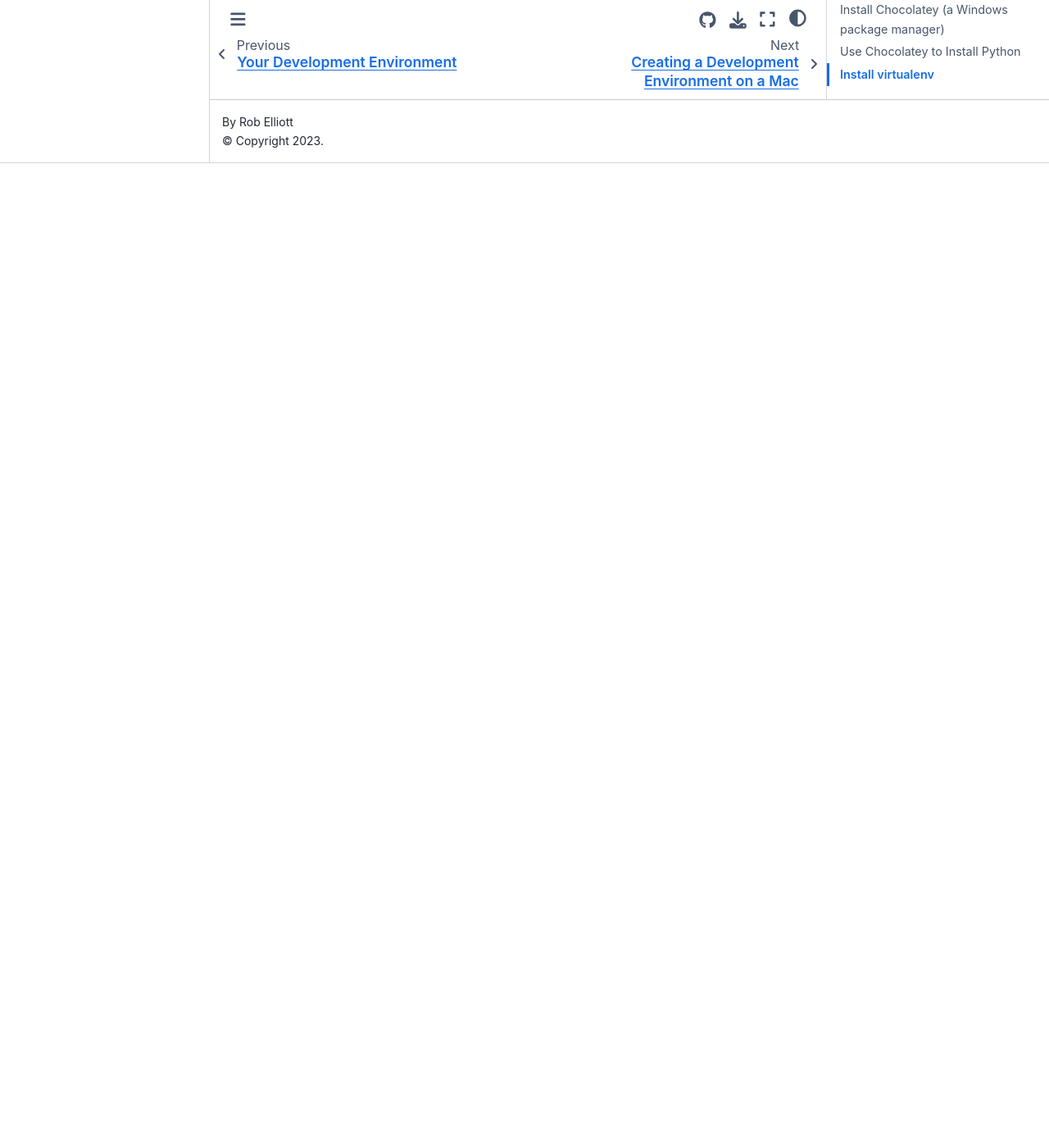
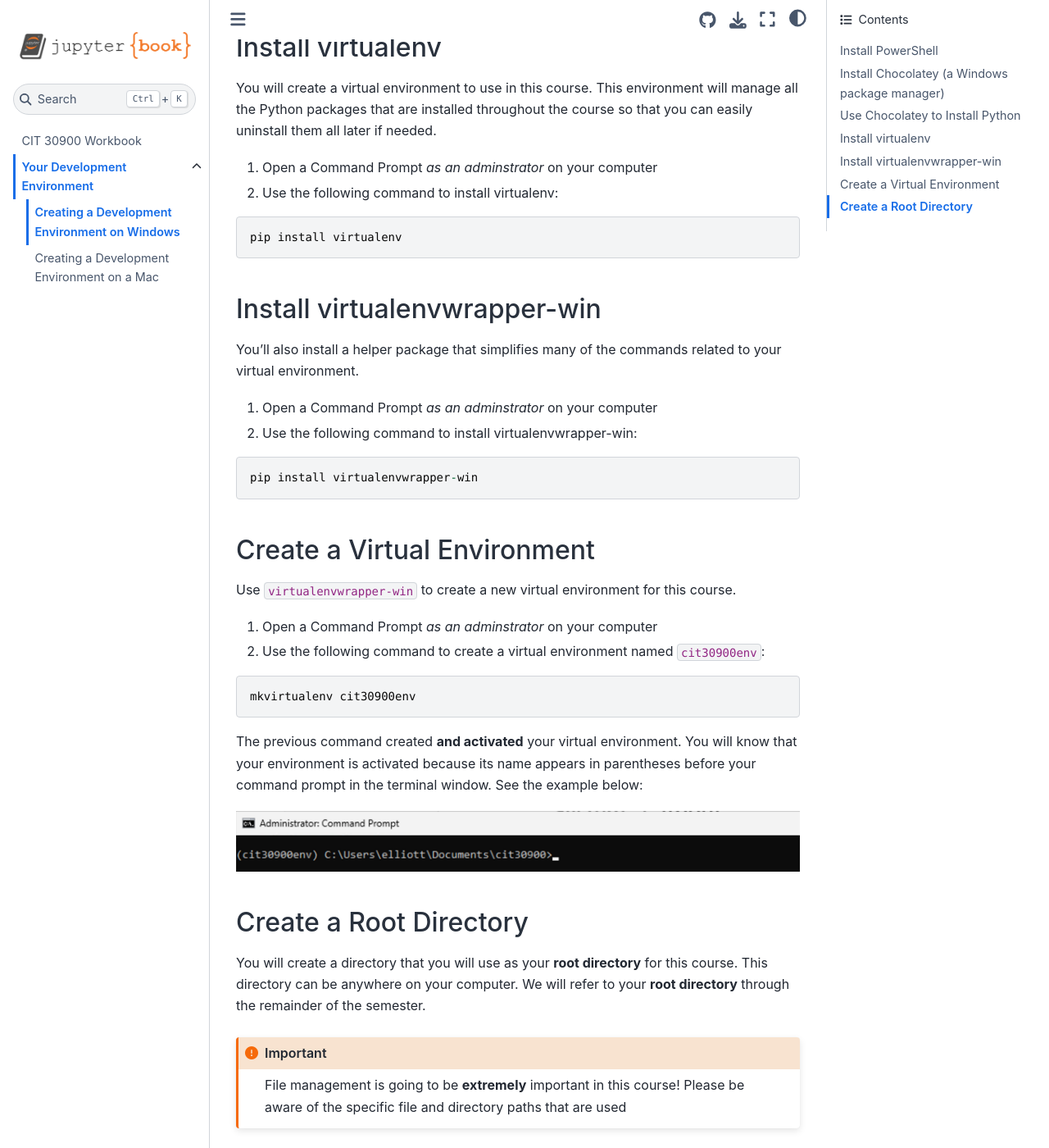
Before and after one commit to cit30900/workbook, a Jupyter Book: the page built from dev_environment/windows.md, in a window 1280 px wide and 1400 px high, scrolled down 1517 px. Shown: the whole window at 82% size. Built offline with Jupyter Book 1.0.4 settings and Sphinx 7.4.7 and the Sphinx Book theme 1.1.4, drawn with Linux system fonts in a browser that asks for light colours; before the commit the page ends 1716 px from its top, so only the background shows below that; some of the changed text lies outside the part shown.

Commit message:
Updated Windows dev environment

````diff
--- a/dev_environment/windows.md
+++ b/dev_environment/windows.md
@@ -8,6 +8,12 @@ You must be running Windows 10 or 11 for this software to run.
 You will need to know the administrator username and password for your computer for some of these installations!
 ```
 
+Steps to set up your development environment:
+1. {ref}`devenv:windows:powershell`
+2. {ref}`devenv:windows:chocolatey`
+3. {ref}`devenv:windows:python`
+
+(devenv:windows:powershell)=
 ## Install PowerShell
 You will install PowerShell first. We'll work with PowerShell later in the semester, but we'll use it now to help install other software.
 
@@ -26,6 +33,7 @@ Restart your computer after installing PowerShell!
 Set-ExecutionPolicy Bypass -Scope Process -Force; [System.Net.ServicePointManager]::SecurityProtocol = [System.Net.ServicePointManager]::SecurityProtocol -bor 3072; iex ((New-Object System.Net.WebClient).DownloadString('https://community.chocolatey.org/install.ps1'))
 ```
 
+(devenv:windows:python)=
 ## Use Chocolatey to Install Python
 1. Open a Command Prompt *as an adminstrator* on your computer
 2. Use the following command to install Python:
@@ -33,15 +41,56 @@ Set-ExecutionPolicy Bypass -Scope Process -Force; [System.Net.ServicePointManage
 ```
 choco install python
 ```
+3. Answer `Y` to each script installation (or `A` to accept all at once)
 
 ```{important}
 Restart your computer after installing Python!
 ```
 
+(devenv:windows:virtualenv)=
 ## Install virtualenv
+You will create a virtual environment to use in this course. This environment will manage all the Python packages that are installed throughout the course so that you can easily uninstall them all later if needed.
+
 1. Open a Command Prompt *as an adminstrator* on your computer
 2. Use the following command to install virtualenv:
 
 ```
 pip install virtualenv
 ```
+
+(devenv:windows:virtualenvwrapper-win)=
+## Install virtualenvwrapper-win
+You'll also install a helper package that simplifies many of the commands related to your virtual environment.
+
+1. Open a Command Prompt *as an adminstrator* on your computer
+2. Use the following command to install virtualenvwrapper-win:
+
+```
+pip install virtualenvwrapper-win
+```
+
+(devenv:windows:virtualenvironment)=
+## Create a Virtual Environment
+Use `virtualenvwrapper-win` to create a new virtual environment for this course.
+
+1. Open a Command Prompt *as an adminstrator* on your computer
+2. Use the following command to create a virtual environment named `cit30900env`:
+
+```
+mkvirtualenv cit30900env
+```
+
+The previous command created **and activated** your virtual environment. You will know that your environment is activated because its name appears in parentheses before your command prompt in the terminal window. See the example below:
+
+```{image} img/win-active-ve.png
+:alt: An active virtual environment displayed at the command prompt
+:align: center
+```
+
+(devenv:windows:rootdirectory)=
+## Create a Root Directory
+You will create a directory that you will use as your **root directory** for this course. This directory can be anywhere on your computer. We will refer to your **root directory** through the remainder of the semester.
+
+```{important}
+File management is going to be **extremely** important in this course! Please be aware of the specific file and directory paths that are used
+```
````
Also changed, not shown: other parts of dev_environment/windows.md (+1 -0 lines), dev_environment/img/win-active-ve.png (added), 1 other file.
